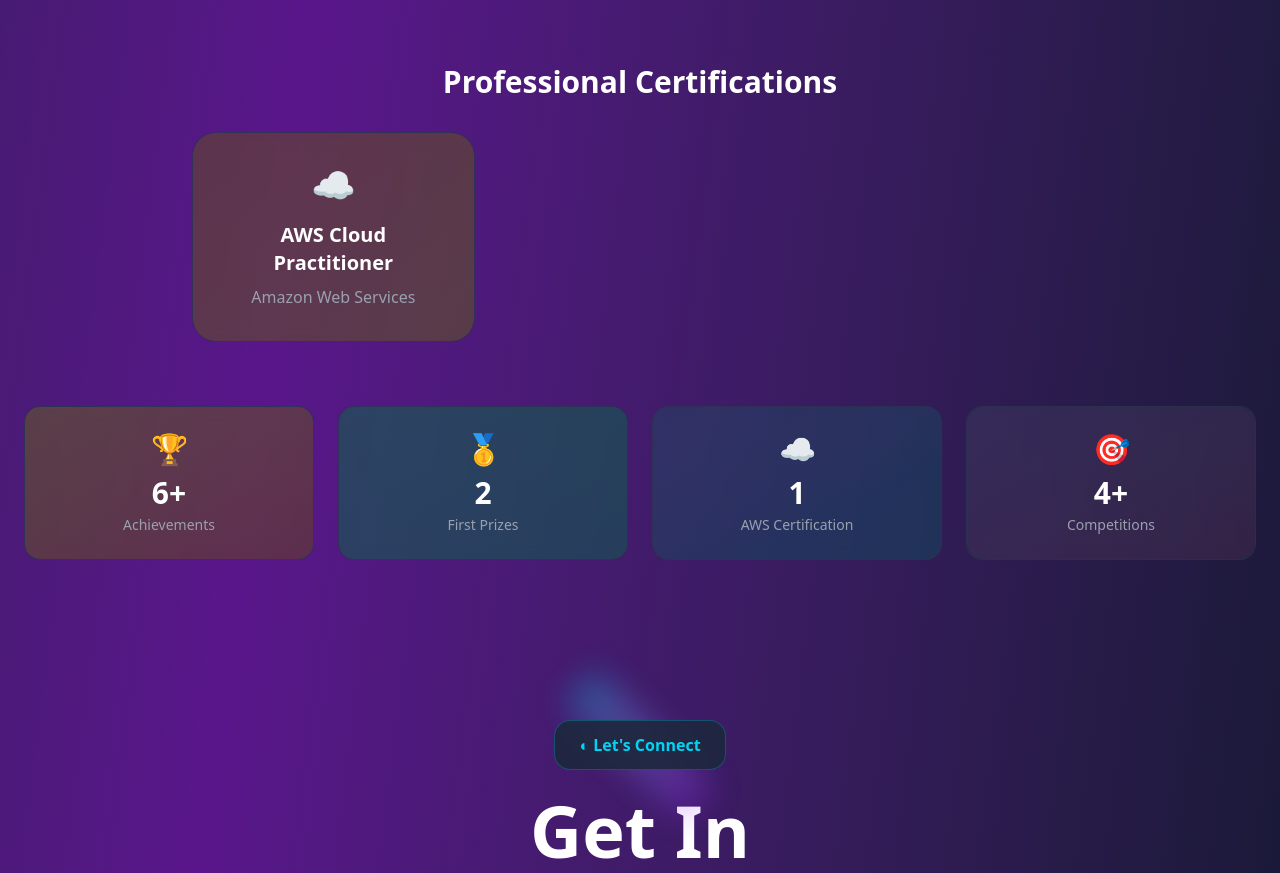
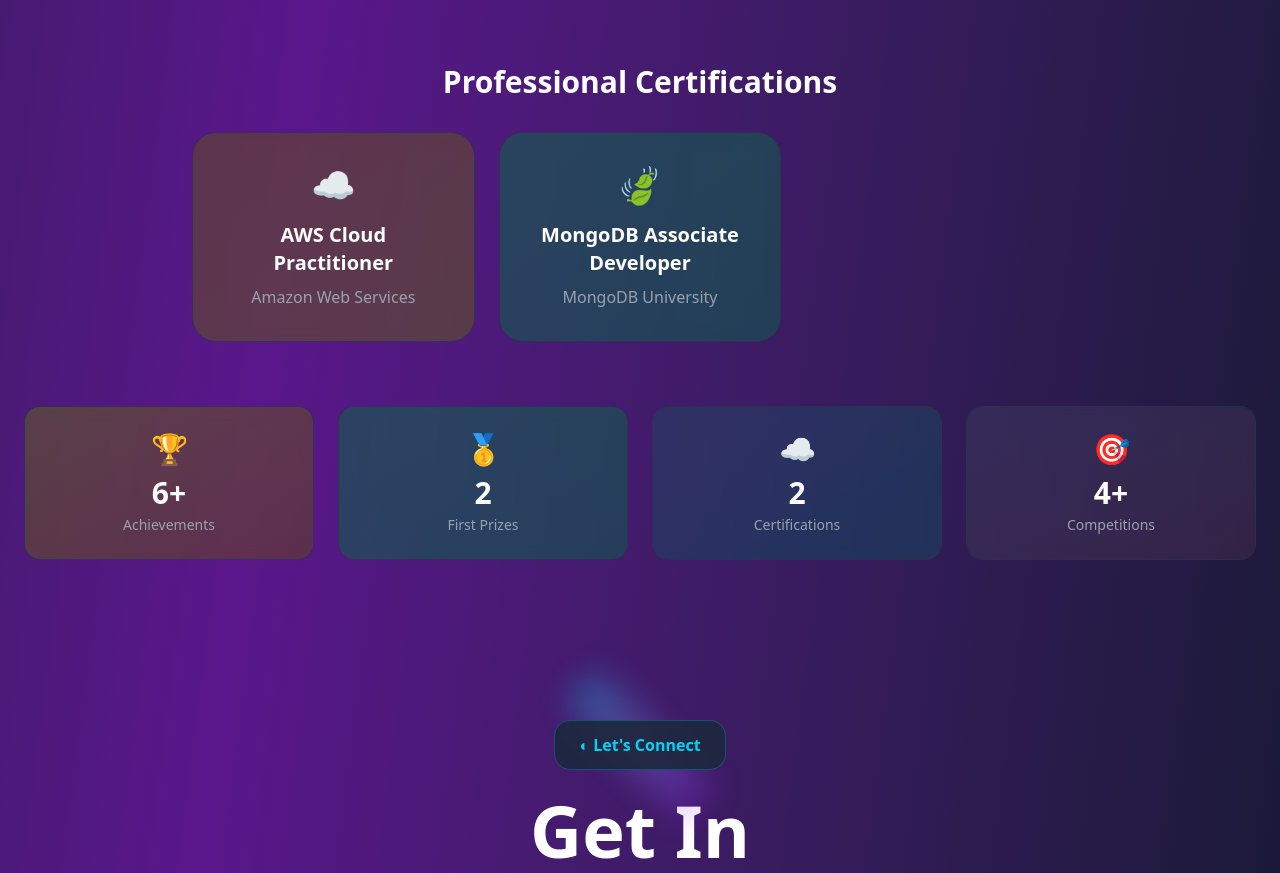
Before and after one commit to varunesharasu/Portfolio, a React (Vite) app in the folder client/: page / in a window 1280 px wide. Shown: the part 7566-8439 px from the top of the page. Built offline with nearby package versions, Linux system fonts and the light colour scheme.

Commit message:
Updated Achievements.jsx

```diff
--- a/client/src/pages/achievements.jsx
+++ b/client/src/pages/achievements.jsx
@@ -108,6 +108,12 @@
       icon: "☁️",
       issuer: "Amazon Web Services",
       color: "from-orange-400 to-yellow-500",
+    },
+    {
+      name: "MongoDB Associate Developer",
+      icon: "🍃",
+      issuer: "MongoDB University",
+      color: "from-green-400 to-emerald-500",
     },
   ]
 
@@ -312,7 +318,7 @@
           {[
             { number: "6+", label: "Achievements", icon: "🏆", color: "from-yellow-400 to-orange-500" },
             { number: "2", label: "First Prizes", icon: "🥇", color: "from-green-400 to-emerald-500" },
-            { number: "1", label: "AWS Certification", icon: "☁️", color: "from-blue-400 to-cyan-500" },
+            { number: "2", label: "Certifications", icon: "☁️", color: "from-blue-400 to-cyan-500" },
             { number: "4+", label: "Competitions", icon: "🎯", color: "from-purple-400 to-pink-500" },
           ].map((stat, index) => (
             <motion.div
```
